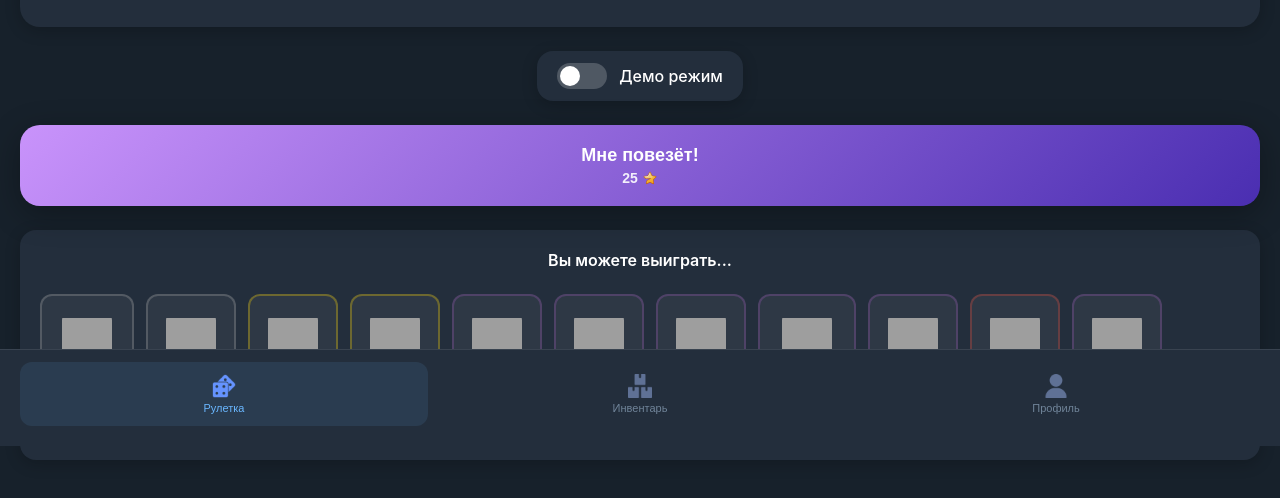
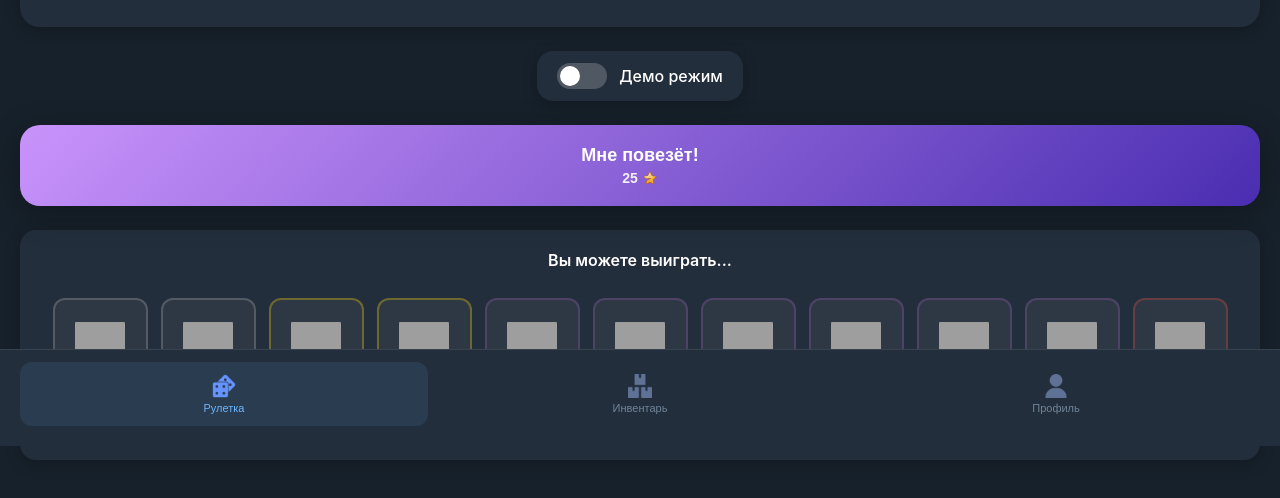
Before and after one commit to skeef7/2.0, a website built with Vite: page index.html in a window 1280 px wide. Shown: the part 354-852 px from the top of the page. Built offline with nearby package versions, Linux system fonts and the light colour scheme.

Commit message:
Organize Gifts in Symmetrical Order for Desktop

```diff
--- a/js/app.js
+++ b/js/app.js
@@ -14,51 +14,66 @@ class TelegramRouletteApp {
 
     // Roulette items for different costs with sell values
     // DISPLAY ITEMS - показываются на ленте рулетки
+    // ОРГАНИЗОВАНЫ ПО РЕДКОСТИ ДЛЯ СИММЕТРИЧНОГО ОТОБРАЖЕНИЯ
     this.displayItems = {
       25: [
+        // Common items (first)
         { name: 'Teddy Bear', img: 'IMG/case/Teddy.gif', chance: 21.37, value: 10, sellPrice: 15, rarity: 'common' },
         { name: 'Heart', img: 'IMG/case/Heart.gif', chance: 21.37, value: 25, sellPrice: 15, rarity: 'common' },
+
+        // Rare items (middle)
         { name: 'Box', img: 'IMG/case/Box.gif', chance: 25, value: 50, sellPrice: 25, rarity: 'rare' },
         { name: 'Rose', img: 'IMG/case/Rose.gif', chance: 25, value: 100, sellPrice: 25, rarity: 'rare' },
+
+        // Epic items (grouped together)
         { name: 'Ring', img: 'IMG/case/Ring.gif', chance: 0.806, value: 200, sellPrice: 100, rarity: 'epic' },
         { name: 'Rocket', img: 'IMG/case/Rocket.gif', chance: 1.21, value: 200, sellPrice: 50, rarity: 'epic' },
         { name: 'Сake', img: 'IMG/case/Сake.gif', chance: 1.21, value: 200, sellPrice: 50, rarity: 'epic' },
         { name: 'Сhampagne', img: 'IMG/case/Сhampagne.gif', chance: 1.21, value: 200, sellPrice: 50, rarity: 'epic' },
         { name: 'Сup', img: 'IMG/case/Сup.gif', chance: 0.806, value: 200, sellPrice: 100, rarity: 'epic' },
-        { name: 'Diamond', img: 'IMG/case/Diamond.gif', chance: 0.806, value: 200, sellPrice: 100, rarity: 'legendary' },
-        { name: 'Flowers', img: 'IMG/case/Flowers.gif', chance: 1.21, value: 200, sellPrice: 50, rarity: 'epic' }
+        { name: 'Flowers', img: 'IMG/case/Flowers.gif', chance: 1.21, value: 200, sellPrice: 50, rarity: 'epic' },
+
+        // Legendary items (last)
+        { name: 'Diamond', img: 'IMG/case/Diamond.gif', chance: 0.806, value: 200, sellPrice: 100, rarity: 'legendary' }
       ],
       50: [
+        // Common items (first)
         { name: 'Teddy Bear', img: 'IMG/case/Teddy.gif', chance: 6.97, value: 25, sellPrice: 15, rarity: 'common' },
         { name: 'Heart', img: 'IMG/case/Heart.gif', chance: 6.97, value: 50, sellPrice: 15, rarity: 'common' },
+
+        // Rare items (middle)
         { name: 'Box', img: 'IMG/case/Box.gif', chance: 11.61, value: 100, sellPrice: 25, rarity: 'rare' },
         { name: 'Rose', img: 'IMG/case/Rose.gif', chance: 11.61, value: 200, sellPrice: 25, rarity: 'rare' },
+
+        // Epic items (grouped together)
         { name: 'Ring', img: 'IMG/case/Ring.gif', chance: 5.46, value: 400, sellPrice: 100, rarity: 'epic' },
         { name: 'Rocket', img: 'IMG/case/Rocket.gif', chance: 11.61, value: 200, sellPrice: 50, rarity: 'epic' },
         { name: 'Сake', img: 'IMG/case/Сake.gif', chance: 11.61, value: 200, sellPrice: 50, rarity: 'epic' },
         { name: 'Сhampagne', img: 'IMG/case/Сhampagne.gif', chance: 11.61, value: 200, sellPrice: 50, rarity: 'epic' },
         { name: 'Сup', img: 'IMG/case/Сup.gif', chance: 5.46, value: 200, sellPrice: 100, rarity: 'epic' },
-        { name: 'Diamond', img: 'IMG/case/Diamond.gif', chance: 5.46, value: 200, sellPrice: 100, rarity: 'legendary' },
-        { name: 'Flowers', img: 'IMG/case/Flowers.gif', chance: 11.61, value: 200, sellPrice: 50, rarity: 'epic' }
+        { name: 'Flowers', img: 'IMG/case/Flowers.gif', chance: 11.61, value: 200, sellPrice: 50, rarity: 'epic' },
+
+        // Legendary items (last)
+        { name: 'Diamond', img: 'IMG/case/Diamond.gif', chance: 5.46, value: 200, sellPrice: 100, rarity: 'legendary' }
       ],
       100: [
-        // Common (суммарно 10% вместо ~14% в 50)
+        // Common items (first)
         { name: 'Teddy Bear', img: 'IMG/case/Teddy.gif', chance: 5, value: 50, sellPrice: 15, rarity: 'common' },
         { name: 'Heart', img: 'IMG/case/Heart.gif', chance: 5, value: 100, sellPrice: 15, rarity: 'common' },
 
-        // Rare (суммарно 20% вместо ~23% в 50)
+        // Rare items (middle)
         { name: 'Box', img: 'IMG/case/Box.gif', chance: 10, value: 200, sellPrice: 25, rarity: 'rare' },
         { name: 'Rose', img: 'IMG/case/Rose.gif', chance: 10, value: 500, sellPrice: 25, rarity: 'rare' },
 
-        // Epic (значительно усилены)
-        { name: 'Ring', img: 'IMG/case/Ring.gif', chance: 8, value: 700, sellPrice: 100, rarity: 'epic' }, // Дорогой предмет
+        // Epic items (grouped together)
+        { name: 'Ring', img: 'IMG/case/Ring.gif', chance: 8, value: 700, sellPrice: 100, rarity: 'epic' },
         { name: 'Rocket', img: 'IMG/case/Rocket.gif', chance: 12, value: 200, sellPrice: 50, rarity: 'epic' },
         { name: 'Сake', img: 'IMG/case/Сake.gif', chance: 12, value: 200, sellPrice: 50, rarity: 'epic' },
         { name: 'Сhampagne', img: 'IMG/case/Сhampagne.gif', chance: 12, value: 200, sellPrice: 50, rarity: 'epic' },
         { name: 'Сup', img: 'IMG/case/Сup.gif', chance: 8, value: 200, sellPrice: 100, rarity: 'epic' },
         { name: 'Flowers', img: 'IMG/case/Flowers.gif', chance: 12, value: 200, sellPrice: 50, rarity: 'epic' },
 
-        // Legendary (увеличен в 2 раза относительно 50)
+        // Legendary items (last)
         { name: 'Diamond', img: 'IMG/case/Diamond.gif', chance: 6, value: 200, sellPrice: 100, rarity: 'legendary' }
       ]
     };
@@ -274,10 +289,16 @@ class TelegramRouletteApp {
     const chancesList = document.getElementById('chancesList');
     chancesList.innerHTML = '';
 
-    // ПОКАЗЫВАЕМ ШАНСЫ ДЛЯ DISPLAY ITEMS (все призы)
+    // ПОКАЗЫВАЕМ ШАНСЫ ДЛЯ DISPLAY ITEMS (все призы) В ОРГАНИЗОВАННОМ ПОРЯДКЕ
     const items = this.displayItems[this.currentCost];
 
-    items.forEach(item => {
+    // СОРТИРУЕМ ПО РЕДКОСТИ ДЛЯ СИММЕТРИЧНОГО ОТОБРАЖЕНИЯ
+    const sortedItems = [...items].sort((a, b) => {
+      const rarityOrder = { 'common': 1, 'rare': 2, 'epic': 3, 'legendary': 4 };
+      return rarityOrder[a.rarity] - rarityOrder[b.rarity];
+    });
+
+    sortedItems.forEach(item => {
       const div = document.createElement('div');
       div.className = 'chance-item';
       div.setAttribute('data-rarity', item.rarity);
--- a/styles/main.css
+++ b/styles/main.css
@@ -441,7 +441,7 @@ body {
   align-items: center;
 }
 
-/* 🎯 HORIZONTAL SCROLLABLE CHANCES - MOBILE OPTIMIZED */
+/* 🎯 DESKTOP OPTIMIZED CHANCES - SYMMETRICAL GRID LAYOUT */
 .chances {
   background: var(--tg-theme-section-bg-color);
   border-radius: 16px;
@@ -457,31 +457,68 @@ body {
   text-align: center;
 }
 
-/* HORIZONTAL SCROLL CONTAINER - MOBILE OPTIMIZED */
+/* DESKTOP GRID CONTAINER - SYMMETRICAL LAYOUT */
 .chances-scroll-container {
   position: relative;
   overflow: hidden;
   border-radius: 12px;
-  /* ВАЖНО: Убираем overflow: hidden для мобильных устройств */
-}
-
+}
+
+/* DESKTOP GRID LAYOUT - ORGANIZED BY RARITY */
 .chances-list {
-  display: flex;
+  display: grid;
+  grid-template-columns: repeat(auto-fit, minmax(90px, 1fr));
   gap: 12px;
+  padding: 8px 0;
+  max-width: 100%;
+  justify-items: center;
+
+  /* FALLBACK FOR MOBILE - HORIZONTAL SCROLL */
   overflow-x: auto;
   overflow-y: hidden;
-  padding: 8px 0 16px 0; /* Добавляем нижний padding для скроллбара */
   scroll-behavior: smooth;
-  -webkit-overflow-scrolling: touch; /* Включаем плавную прокрутку на iOS */
-
-  /* МОБИЛЬНАЯ ПРОКРУТКА - показываем тонкий скроллбар */
-  scrollbar-width: thin; /* Firefox - тонкий скроллбар */
-  scrollbar-color: rgba(106, 183, 255, 0.5) transparent; /* Firefox - цвет скроллбара */
-}
-
-/* Стилизация скроллбара для WebKit (Chrome, Safari) */
+  -webkit-overflow-scrolling: touch;
+  scrollbar-width: thin;
+  scrollbar-color: rgba(106, 183, 255, 0.5) transparent;
+}
+
+/* DESKTOP MEDIA QUERY - PERFECT GRID LAYOUT */
+@media (min-width: 768px) {
+  .chances-list {
+    display: grid;
+    grid-template-columns: repeat(11, 1fr); /* 11 columns for 11 items */
+    gap: 8px;
+    overflow: visible;
+    padding: 8px;
+    justify-items: center;
+    align-items: start;
+  }
+
+  .chances-scroll-container {
+    overflow: visible;
+  }
+
+  .chance-item {
+    width: 100%;
+    max-width: 85px;
+  }
+}
+
+/* LARGE DESKTOP - EVEN MORE SPACE */
+@media (min-width: 1200px) {
+  .chances-list {
+    gap: 12px;
+    padding: 12px;
+  }
+
+  .chance-item {
+    max-width: 95px;
+  }
+}
+
+/* Стилизация скроллбара для WebKit (Chrome, Safari) - MOBILE FALLBACK */
 .chances-list::-webkit-scrollbar {
-  height: 4px; /* Тонкий горизонтальный скроллбар */
+  height: 4px;
 }
 
 .chances-list::-webkit-scrollbar-track {
@@ -499,7 +536,7 @@ body {
   background: rgba(106, 183, 255, 0.8);
 }
 
-/* HORIZONTAL CHANCE ITEMS */
+/* SYMMETRICAL CHANCE ITEMS */
 .chance-item {
   flex-shrink: 0;
   display: flex;
@@ -514,7 +551,7 @@ body {
   border: 2px solid transparent;
   position: relative;
   overflow: hidden;
-  cursor: pointer; /* Добавляем курсор для интерактивности */
+  cursor: pointer;
 }
 
 .chance-item:hover {
@@ -1347,7 +1384,7 @@ body {
     margin-left: 2px !important;
   }
 
-  /* 📱 MOBILE HORIZONTAL CHANCES - OPTIMIZED FOR TOUCH SCROLLING */
+  /* 📱 MOBILE HORIZONTAL CHANCES - FALLBACK TO HORIZONTAL SCROLL */
   .chances {
     padding: 16px;
   }
@@ -1358,21 +1395,22 @@ body {
   }
 
   .chances-scroll-container {
-    /* Убираем overflow: hidden на мобильных для лучшей прокрутки */
     overflow: visible;
   }
 
   .chances-list {
+    display: flex !important; /* Force horizontal layout on mobile */
+    grid-template-columns: none !important;
     gap: 10px;
-    padding: 6px 0 12px 0; /* Увеличиваем нижний padding для скроллбара */
-
-    /* МОБИЛЬНАЯ ПРОКРУТКА - более заметный скроллбар */
-    scrollbar-width: auto; /* Firefox - обычный скроллбар на мобильных */
+    padding: 6px 0 12px 0;
+    overflow-x: auto;
+    overflow-y: hidden;
+    scrollbar-width: auto;
   }
 
   /* Более заметный скроллбар на мобильных */
   .chances-list::-webkit-scrollbar {
-    height: 6px; /* Увеличиваем высоту скроллбара на мобильных */
+    height: 6px;
   }
 
   .chances-list::-webkit-scrollbar-track {
@@ -1388,7 +1426,6 @@ body {
   .chance-item {
     min-width: 75px;
     padding: 12px 8px;
-    /* Добавляем touch-action для лучшей прокрутки */
     touch-action: manipulation;
   }
 
```
